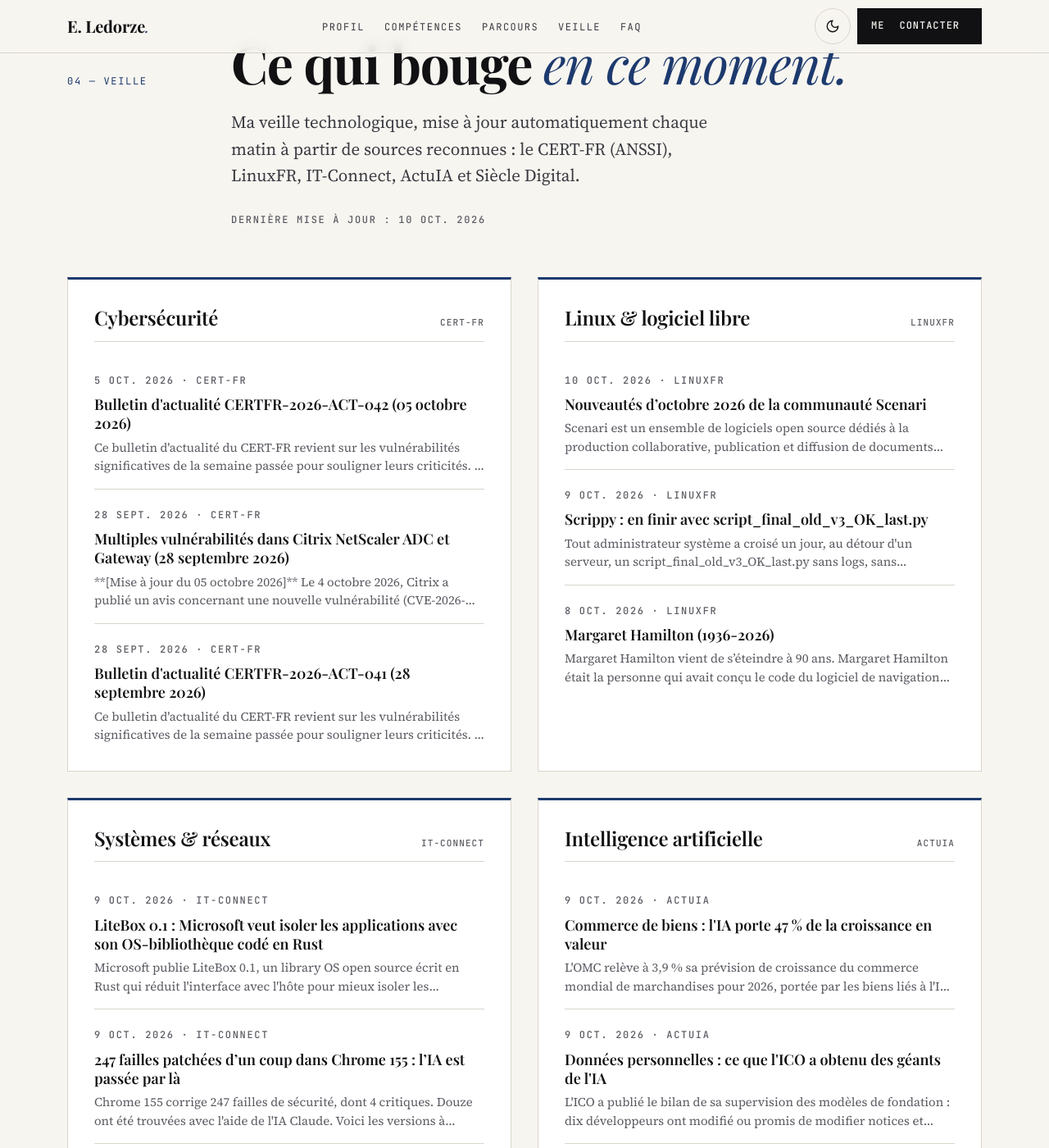
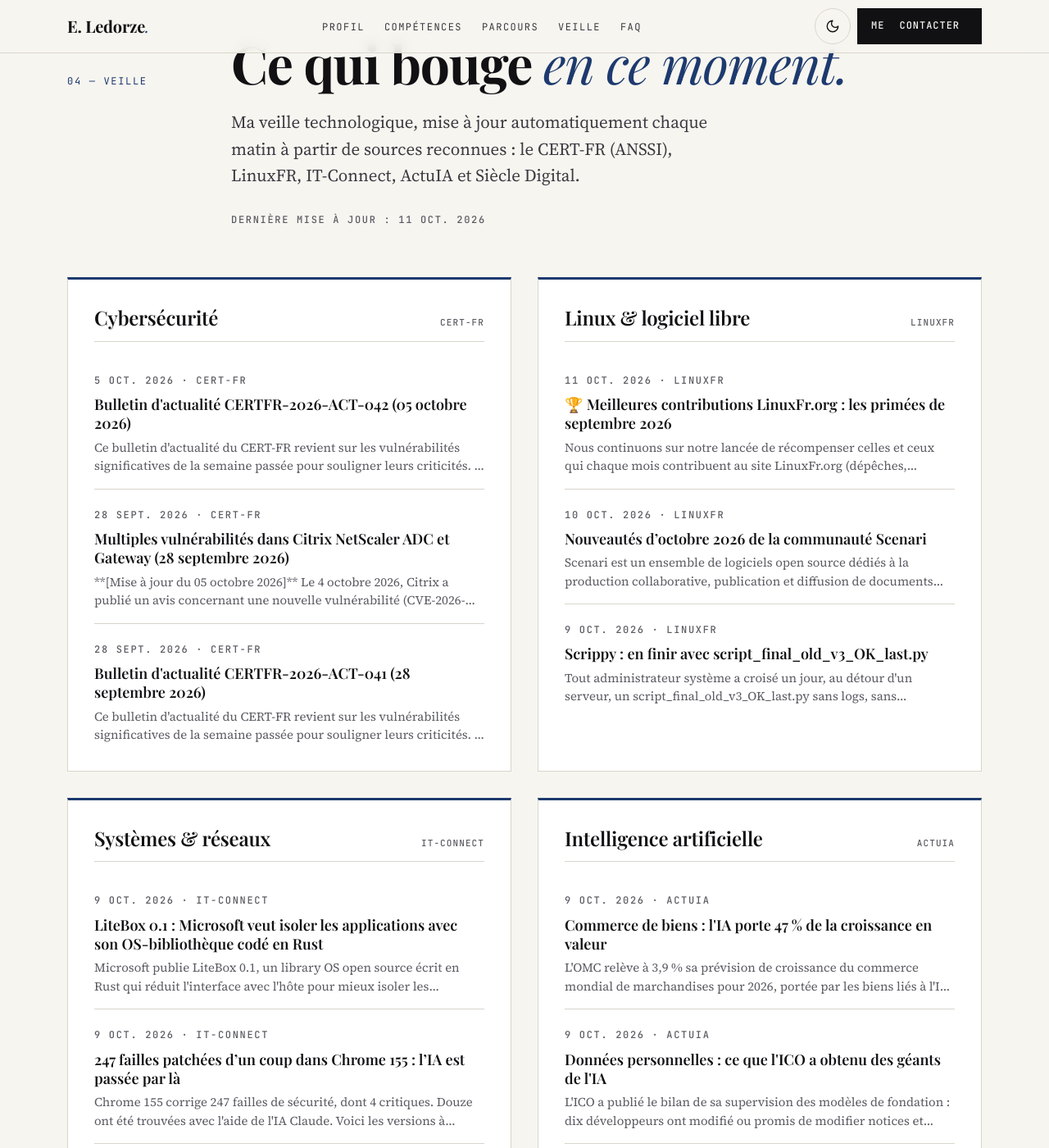
Before and after one commit to TheDringe54-lab/TheDringe54-lab.github.io, a Jekyll site: the page built from index.html, in a window 1280 px wide and 1400 px high, scrolled down 4086 px. Shown: the whole window at 82% size. Built offline with Jekyll 4.4.1, drawn with Linux system fonts in a browser that asks for light colours.

Commit message:
Veille techno : mise à jour automatique

```diff
--- a/_data/veille.json
+++ b/_data/veille.json
@@ -1,5 +1,5 @@
 {
-  "mise_a_jour": "2026-10-10",
+  "mise_a_jour": "2026-10-11",
   "themes": [
     {
       "id": "cyber",
@@ -35,6 +35,13 @@
       "titre_en": "Linux & open source",
       "articles": [
         {
+          "titre": "🏆 Meilleures contributions LinuxFr.org : les primées de septembre 2026",
+          "lien": "https://linuxfr.org/news/meilleures-contributions-linuxfr-org-les-primees-de-septembre-2026",
+          "source": "LinuxFR",
+          "date": "2026-10-11",
+          "resume": "Nous continuons sur notre lancée de récompenser celles et ceux qui chaque mois contribuent au site LinuxFr.org (dépêches, commentaires, logo, journaux…"
+        },
+        {
           "titre": "Nouveautés d’octobre 2026 de la communauté Scenari",
           "lien": "https://linuxfr.org/news/nouveautes-d-octobre-2026-de-la-communaute-scenari",
           "source": "LinuxFR",
@@ -47,13 +54,6 @@
           "source": "LinuxFR",
           "date": "2026-10-09",
           "resume": "Tout administrateur système a croisé un jour, au détour d'un serveur, un script_final_old_v3_OK_last.py sans logs, sans historique, avec un mot de passe en…"
-        },
-        {
-          "titre": "Margaret Hamilton (1936-2026)",
-          "lien": "https://linuxfr.org/news/margaret-hamilton-1936-2026",
-          "source": "LinuxFR",
-          "date": "2026-10-08",
-          "resume": "Margaret Hamilton vient de s’éteindre à 90 ans. Margaret Hamilton était la personne qui avait conçu le code du logiciel de navigation de la mission Apollo 11…"
         }
       ]
     },
```
